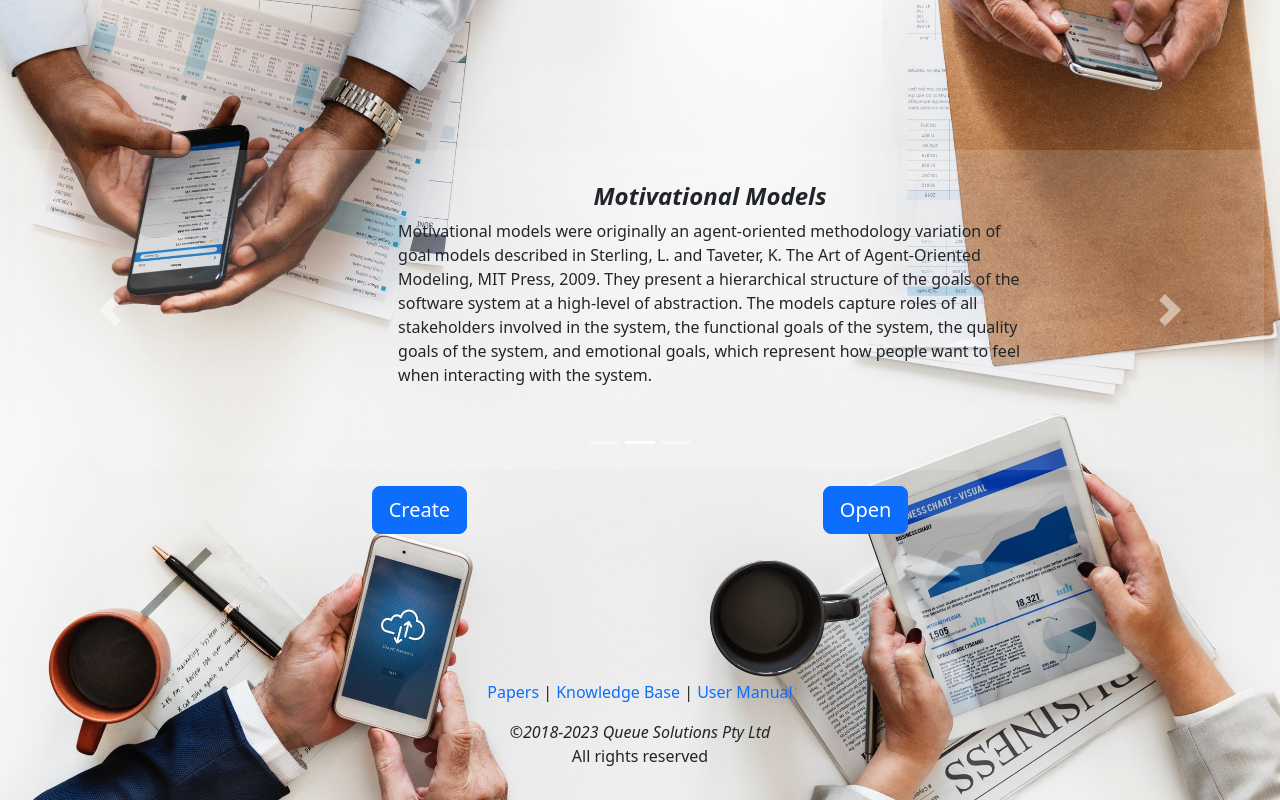
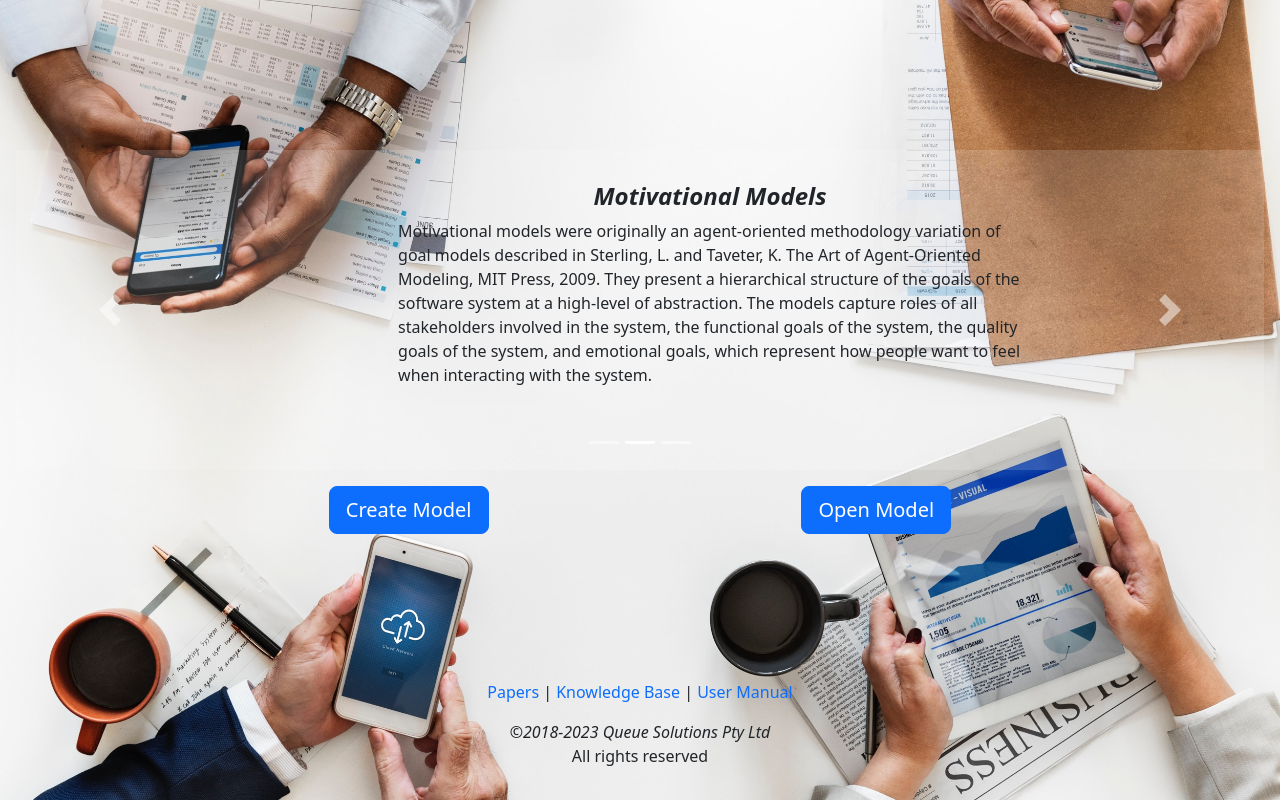
Before and after one commit to MotivationalModelling/mm-local-editor, a React (Vite) app: page / in a window 1280 px wide. Built offline with nearby package versions, Linux system fonts and the light colour scheme.

Commit message:
Rename titles and buttons name

```diff
--- a/src/components/Welcome.tsx
+++ b/src/components/Welcome.tsx
@@ -34,7 +34,9 @@ const Welcome = () => {
                 alt="leon_icon"
                 style={{ height: "100px", width: "auto" }}
               />
-              <h1 className="cover-heading mt-4 mb-4">Motivational Models</h1>
+              <h1 className="cover-heading mt-4 mb-4">
+                Motivational Models Building Tool
+              </h1>
             </div>
           </Carousel.Item>
           <Carousel.Item>
--- a/src/components/WelcomeButtons.tsx
+++ b/src/components/WelcomeButtons.tsx
@@ -120,7 +120,7 @@ const WelcomeButtons = ({ isDragging, setIsDragging }: WelcomeButtonsProps) => {
         <>
           <Link to="/projectEdit">
             <Button variant="primary" size="lg">
-              Create
+              Create Model
             </Button>
           </Link>
           <Button
@@ -129,7 +129,7 @@ const WelcomeButtons = ({ isDragging, setIsDragging }: WelcomeButtonsProps) => {
             onClick={handleUpload}
             className="align-self-start"
           >
-            Open
+            Open Model
           </Button>
         </>
       )}
```
